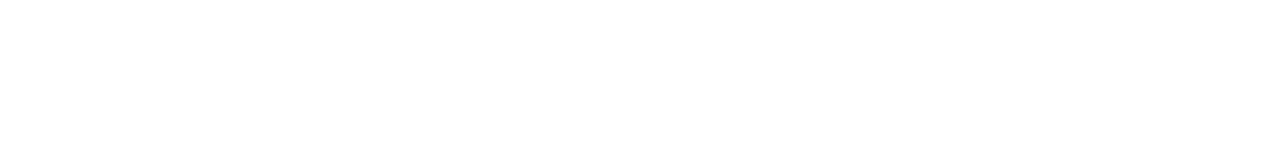
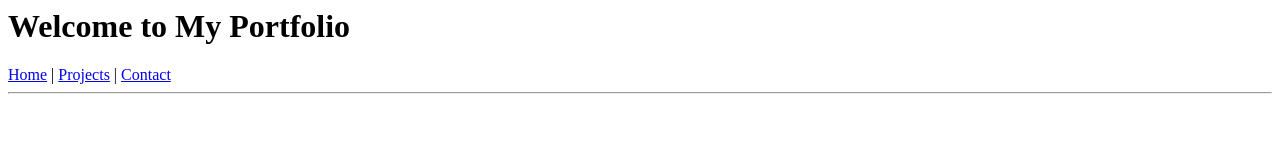
Before and after one commit to dwirahmats/PemrogramanWeb2, a plain HTML site: page index.html in a window 1280 px wide. Drawn offline with Linux system fonts and the light colour scheme.

Commit message:
hasil kerja dwi

```diff
--- a/index.html
+++ b/index.html
@@ -1,11 +1,10 @@
-<!DOCTYPE html>
-<html lang="en">
-<head>
-    <meta charset="UTF-8">
-    <meta name="viewport" content="width=device-width, initial-scale=1.0">
-    <title>My Porto</title>
-</head>
-<body>
+<header>
+    <h1>Welcome to My Portfolio</h1>
+</header>
 
-</body>
-</html>
+<nav>
+    <a href="#home">Home</a> |
+    <a href="#projects">Projects</a> |
+    <a href="#contact">Contact</a>
+</nav>
+<hr>
```
